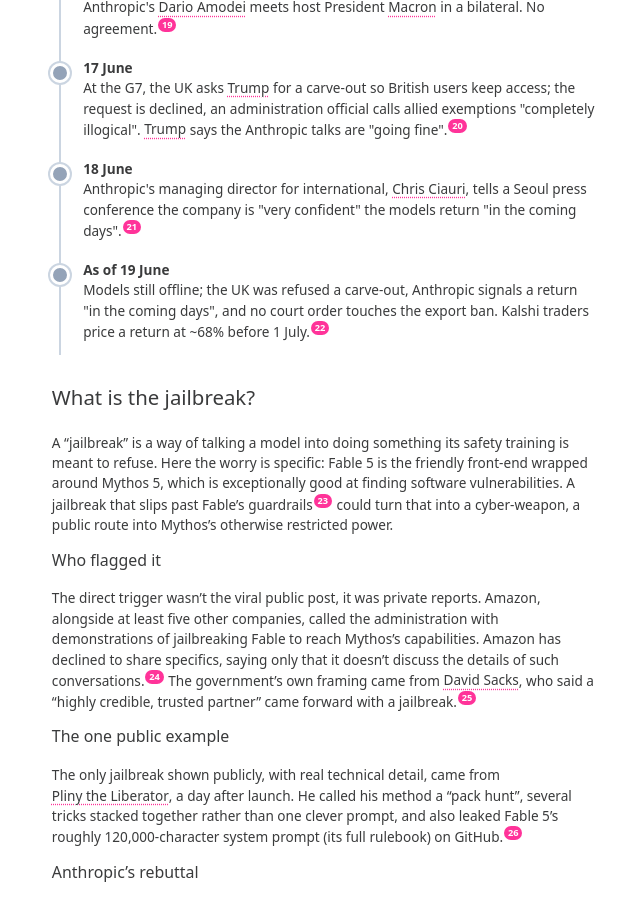
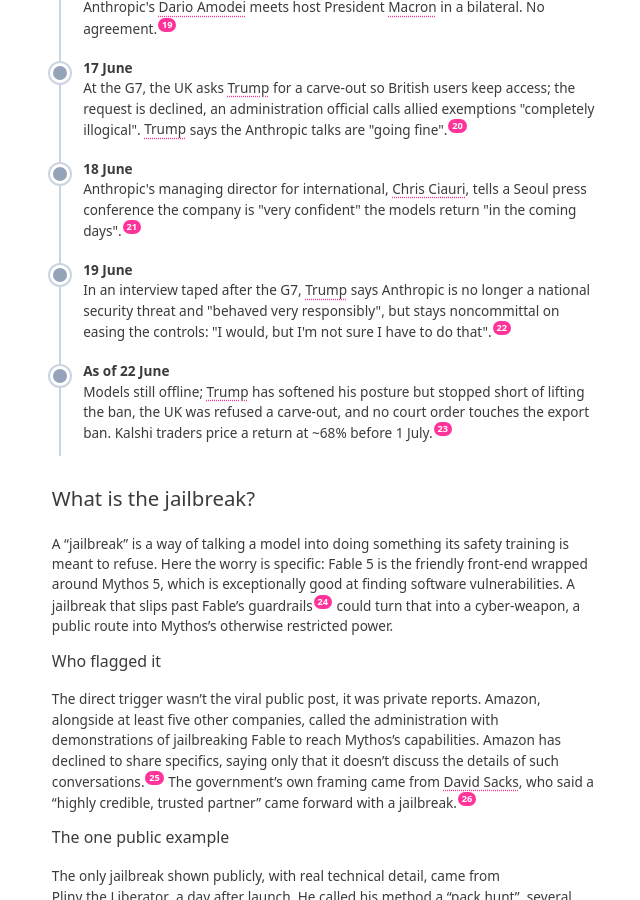
Before and after one commit to br3nt/br3nt.github.io, a Jekyll site: the page built from _posts/2026-06-15-anthropic-fable-mythos-ban.md, in a window 1280 px wide and 900 px high, scrolled down 2689 px. Shown: the whole window, without its empty margins (316-956 px from the left). Built offline with Jekyll 4.4.1, drawn with Linux system fonts in a browser that asks for light colours; some of the changed text lies outside the part shown.

Commit message:
Fable/Mythos post: Trump says Anthropic no longer a national security threat (22 Jun)
In an Axios interview taped after his G7 meeting with Amodei, Trump walked
back the "national security threat" framing ("not now, but a week ago,
maybe"; "behaved very responsibly") but stayed noncommittal on easing the
controls ("I would, but I'm not sure I have to do that"). The strongest
lift-the-ban signal yet. Adds a prose update in "Will the ban be lifted?",
a 19 June timeline entry, and bumps the rolling status to 22 June. Sourced
to The Next Web (Axios interview); corroborated by CNBC/WION/Fortune.

Co-Authored-By: Claude Opus 4.8 (1M context) <noreply@anthropic.com>

```diff
--- a/_posts/2026-06-15-anthropic-fable-mythos-ban.md
+++ b/_posts/2026-06-15-anthropic-fable-mythos-ban.md
@@ -1,7 +1,7 @@
 ---
 title: "Anthropic Fable and Mythos global ban and timeline"
 date: 2026-06-15 00:00:00 +0930
-last_updated: 2026-06-21 13:00:00 +0930
+last_updated: 2026-06-22 00:16:00 +0930
 excerpt: "For a few days in June 2026, Anthropic shipped Fable 5 and Mythos 5, and then the US government switched them off. What happened, what's happened since, and whether the lights come back on."
 tags: ai, anthropic, policy, fable, mythos
 ---
@@ -175,7 +175,8 @@ The stated reason falls under national security and export control: Mythos is un
 <li><span class="when">16 June</span> The dispute reaches the G7 summit in France. European leaders press the US to share access, and a "trusted partner" framework for vetted allied countries or companies is floated with Commerce Secretary Lutnick on the sidelines. Anthropic's Dario Amodei meets host President Macron in a bilateral. No agreement.<span class="cite"><button class="cite-btn"></button><span class="cite-pop"><span class="cite-note">G7 leaders press the US to share access; a "trusted partner" workaround is discussed with Lutnick. First reported by the FT; Reuters carried it from diplomatic sources.</span><a href="https://www.thenationalnews.com/news/europe/2026/06/17/g7-pitches-trusted-partnership-to-ai-chiefs-in-a-bid-for-frontier-model-sharing/" target="_blank" rel="noopener">The National, G7 reporting</a><a href="https://www.jpost.com/international/article-899635" target="_blank" rel="noopener">Reuters (via Jerusalem Post)</a></span></span></li>
 <li><span class="when">17 June</span> At the G7, the UK asks Trump for a carve-out so British users keep access; the request is declined, an administration official calls allied exemptions "completely illogical". Trump says the Anthropic talks are "going fine".<span class="cite"><button class="cite-btn"></button><span class="cite-pop"><span class="cite-note">UK carve-out request turned down; allies told exemptions would be "completely illogical".</span><a href="https://thenextweb.com/news/britain-lobbied-trump-for-an-exemption-from-the-anthropic-ai-ban-the-answer-was-no" target="_blank" rel="noopener">The Next Web, UK request declined</a></span></span></li>
 <li><span class="when">18 June</span> Anthropic's managing director for international, Chris Ciauri, tells a Seoul press conference the company is "very confident" the models return "in the coming days".<span class="cite"><button class="cite-btn"></button><span class="cite-pop"><span class="cite-note">Named Anthropic executive signals an imminent return; access not yet restored.</span><a href="https://www.koreajoongangdaily.com/business/anthropic-confident-of-reenabling-mythos-fable-5-access-in-coming-days-executive/12727522" target="_blank" rel="noopener">Korea JoongAng Daily, Ciauri remarks</a></span></span></li>
-<li><span class="when">As of 19 June</span> Models still offline; the UK was refused a carve-out, Anthropic signals a return "in the coming days", and no court order touches the export ban. Kalshi traders price a return at ~68% before 1 July.<span class="cite"><button class="cite-btn"></button><span class="cite-pop"><span class="cite-note">Still suspended; market odds for restoration.</span><a href="https://news.bitcoin.com/kalshi-traders-price-fable-5-return-at-68-before-july-1-after-historic-ai-ban/" target="_blank" rel="noopener">Bitcoin.com, Kalshi market odds</a></span></span></li>
+<li><span class="when">19 June</span> In an interview taped after the G7, Trump says Anthropic is no longer a national security threat and "behaved very responsibly", but stays noncommittal on easing the controls: "I would, but I'm not sure I have to do that".<span class="cite"><button class="cite-btn"></button><span class="cite-pop"><span class="cite-note">Trump softens his posture on The Axios Show after meeting Amodei at the G7; stops short of committing to lift the ban.</span><a href="https://thenextweb.com/news/trump-anthropic-not-national-security-threat-axios-interview" target="_blank" rel="noopener">The Next Web (Axios interview)</a></span></span></li>
+<li><span class="when">As of 22 June</span> Models still offline; Trump has softened his posture but stopped short of lifting the ban, the UK was refused a carve-out, and no court order touches the export ban. Kalshi traders price a return at ~68% before 1 July.<span class="cite"><button class="cite-btn"></button><span class="cite-pop"><span class="cite-note">Still suspended; market odds for restoration.</span><a href="https://news.bitcoin.com/kalshi-traders-price-fable-5-return-at-68-before-july-1-after-historic-ai-ban/" target="_blank" rel="noopener">Bitcoin.com, Kalshi market odds</a></span></span></li>
 </ol>
 
 ## What is the jailbreak?
@@ -211,6 +212,8 @@ Semafor reported the deeper worry was that a China-linked group may have accesse
 tl;dr: probably, but likely only to US citizens and permanent residents.
 
 The clearest signal comes from David Sacks. He says the restriction was issued "reluctantly" and that "the ball is in Anthropic's court", fix the jailbreak to the government's satisfaction and the model can return.<span class="cite"><button class="cite-btn"></button><span class="cite-pop"><a href="https://thenewstack.io/fable-5-and-mythos-5-remain-suspended-the-ball-is-in-anthropics-court/" target="_blank" rel="noopener">The New Stack, Sacks's remarks</a></span></span>
+
+<span class="upd" data-date="2026-06-22">The strongest signal yet came from Trump himself. In an interview taped after his G7 meeting with Amodei, he said Anthropic is no longer a national security threat, "not now, but a week ago, maybe", and that the company had "behaved very responsibly". Asked whether he would ease the restrictions, he stopped short of committing: "I would, but I'm not sure I have to do that".<span class="cite"><button class="cite-btn"></button><span class="cite-pop"><span class="cite-note">On The Axios Show, taped after the G7, Trump walks back the "national security threat" framing but does not commit to lifting the ban.</span><a href="https://thenextweb.com/news/trump-anthropic-not-national-security-threat-axios-interview" target="_blank" rel="noopener">The Next Web (Axios interview)</a></span></span></span>
 
 Anthropic isn't waiting passively. It flew senior staff to Washington over the weekend to argue the models can be safely contained, and both sides say they want a resolution.<span class="cite"><button class="cite-btn"></button><span class="cite-pop"><span class="cite-note">Weekend DC talks with Lutnick and Cyber Director Cairncross; Anthropic's Tom Brown and Sarah Heck attended. No resolution announced.</span><a href="https://finance.yahoo.com/sectors/technology/articles/anthropic-races-reverse-fable-5-033440732.html" target="_blank" rel="noopener">Yahoo Finance</a><a href="https://www.freepressjournal.in/tech/anthropic-flies-staff-to-washington-to-patch-up-white-house-dispute" target="_blank" rel="noopener">Free Press Journal</a></span></span>
 
```
